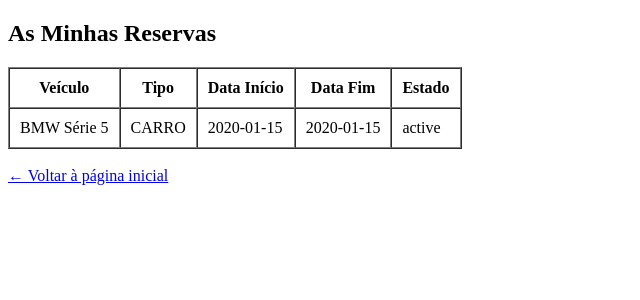
After one commit to bsmarques04-blip/alltera-render, a Flask app: page /minhas_reservas in a window 1280 px wide. The commit adds this page. Shown: the top 300 px of the page, without its empty margins (0-640 px from the left). Run offline with Flask 2, Linux system fonts and the light colour scheme; a user stored in the database is signed in; data comes from the database, SQL or seed files in the repository; tables that the repository leaves empty hold one stand-in row (values such as "Sample post").

Commit message:
"Minhas Reservas" do Cliente

```diff
--- a/app.py
+++ b/app.py
@@ -236,5 +236,15 @@ def reservar_veiculo(veiculo_id):
 
     return render_template("reserva_form.html", veiculo=veiculo)
 
+# Minhas Reservas
+@app.route("/minhas_reservas")
+def minhas_reservas():
+    if "cliente_id" not in session:
+        flash("Tens de iniciar sessão para ver as tuas reservas.", "warning")
+        return redirect(url_for("login"))
+
+    reservas = Reserva.select().where(Reserva.cliente == session["cliente_id"]).order_by(Reserva.data_inicio.desc())
+    return render_template("minhas_reservas.html", reservas=reservas)
+
 if __name__ == "__main__":
     app.run(debug=True)
--- a/templates/index.html
+++ b/templates/index.html
@@ -18,6 +18,7 @@
       {% if session.cliente_nome %}
         <li><strong>Olá, {{ session.cliente_nome }}</strong></li>
         <li><a href="{{ url_for('logout') }}">Logout</a></li>
+        <li><a href="{{ url_for('minhas_reservas') }}">As minhas reservas</a></li>
       {% else %}
         <li><a href="{{ url_for('login') }}">Login</a></li>
         <li><a href="{{ url_for('register_client') }}">Registar</a></li>
--- /dev/null
+++ b/templates/minhas_reservas.html
@@ -0,0 +1,36 @@
+<!DOCTYPE html>
+<html lang="pt">
+<head>
+  <meta charset="UTF-8">
+  <title>As Minhas Reservas</title>
+</head>
+<body>
+  <h2>As Minhas Reservas</h2>
+
+  {% if reservas %}
+    <table border="1" cellpadding="10" cellspacing="0">
+      <tr>
+        <th>Veículo</th>
+        <th>Tipo</th>
+        <th>Data Início</th>
+        <th>Data Fim</th>
+        <th>Estado</th>
+      </tr>
+      {% for r in reservas %}
+      <tr>
+        <td>{{ r.veiculo.brand }} {{ r.veiculo.model }}</td>
+        <td>{{ r.veiculo.type }}</td>
+        <td>{{ r.data_inicio }}</td>
+        <td>{{ r.data_fim }}</td>
+        <td>{{ r.estado }}</td>
+      </tr>
+      {% endfor %}
+    </table>
+  {% else %}
+    <p>Não tens reservas efetuadas.</p>
+  {% endif %}
+
+  <br>
+  <a href="{{ url_for('index') }}">← Voltar à página inicial</a>
+</body>
+</html>
```
